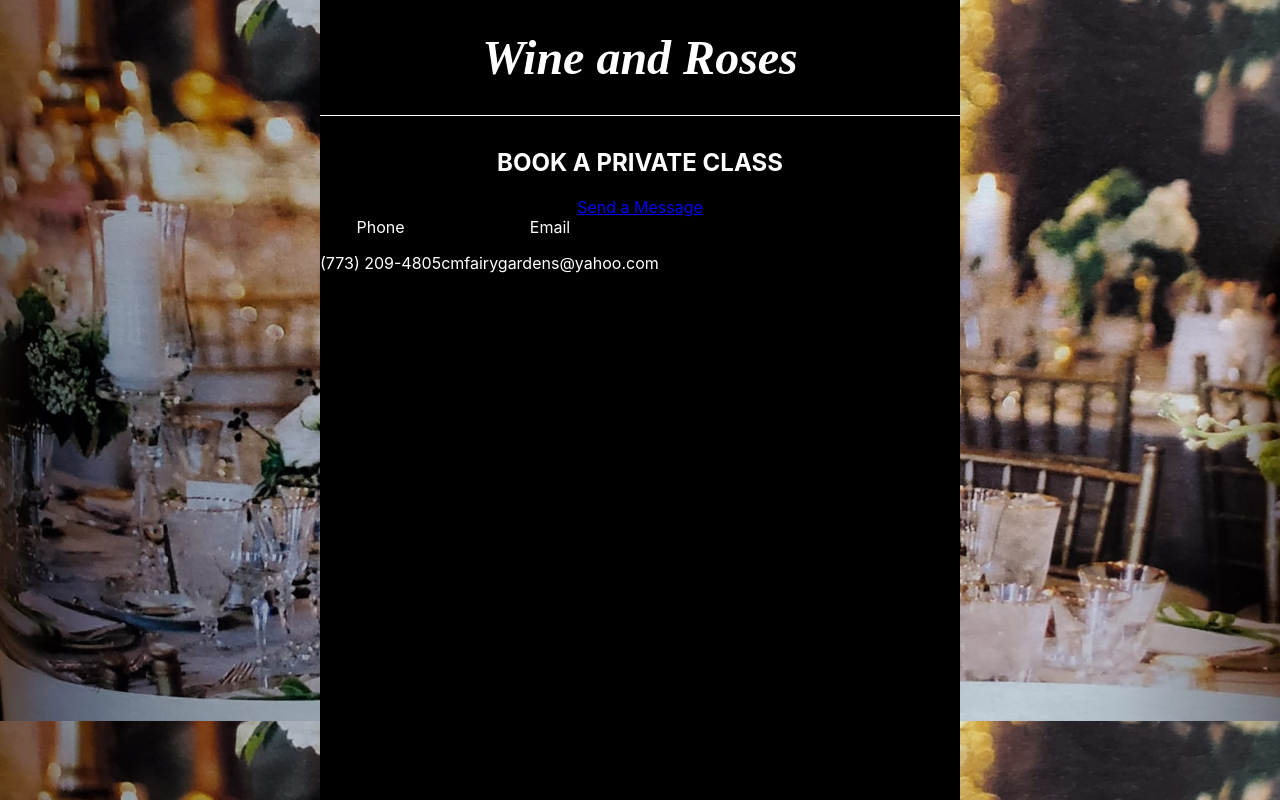
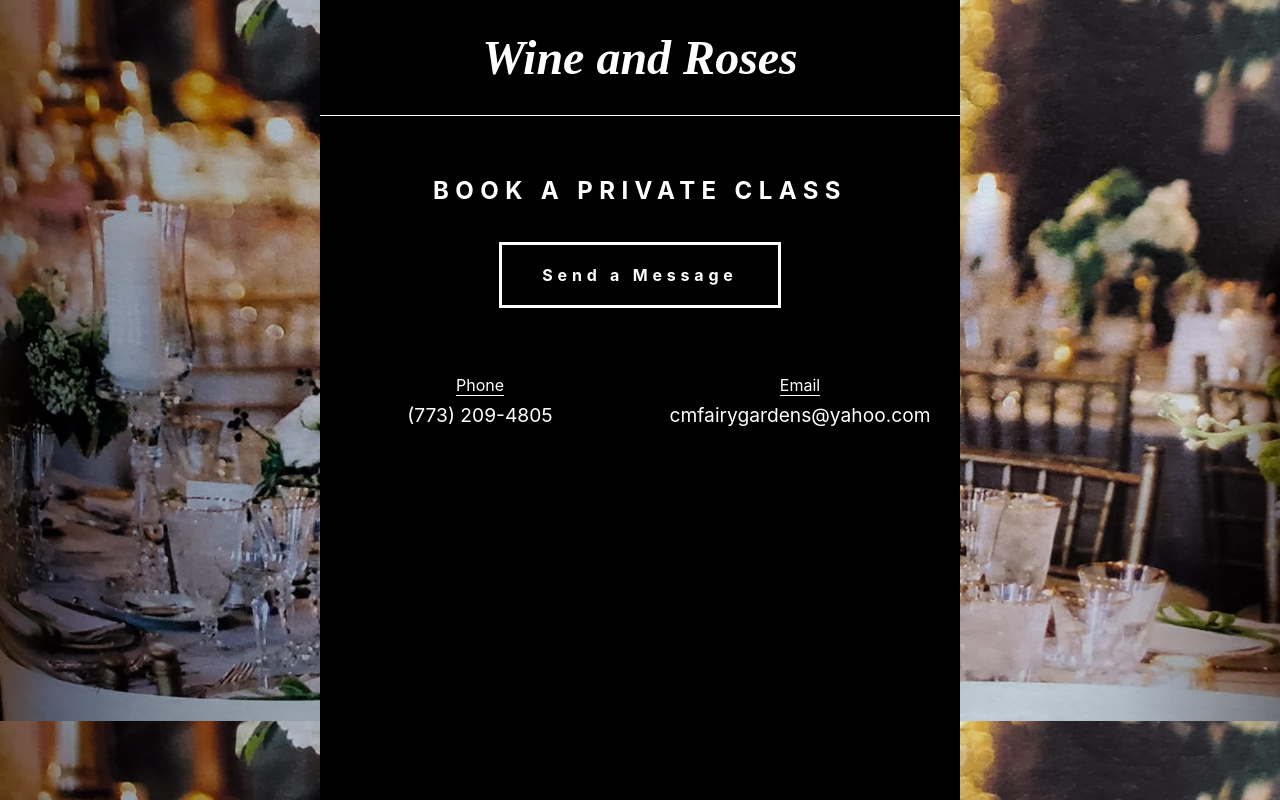
Before and after one commit to NickStrick/WineAndRoses, a React (Create React App) app in the folder roses/: page / in a window 1280 px wide. Built offline with nearby package versions, Linux system fonts and the light colour scheme.

Commit message:
styled info

```diff
--- a/roses/src/App.scss
+++ b/roses/src/App.scss
@@ -1,6 +1,7 @@
 
 //variables
 $background-base: black;
+$hover-base: rgb(255, 229, 144);
 
 //media queries
 $mobile: 700px;
@@ -40,15 +41,44 @@ $mobile: 700px;
     font-style: italic;
     font-size: 3rem;
     border-bottom: 1px solid white;
+    margin-bottom: 60px;
   }
 }
 
 //contact section
+
 .info{
+  .msg{
+    color: white;
+    text-decoration: none;
+    padding: 20px 40px;
+    border: 3px solid white;
+    font-weight: bold;
+    letter-spacing: .3rem;
+  }
+  .msg:hover{
+    color: $hover-base;
+    border: 3px solid $hover-base;
+  }
   .contact-title{
+    letter-spacing: .4rem;
+    margin-bottom: 60px;
 
   }
   .contacts{
     display:flex;
+    justify-content: space-evenly;
+    margin-top: 90px;
+    .item{
+      width: 50%;
+      label{
+        font-size: 1rem;
+        border-bottom: .5px solid white;
+      }
+      p{
+        font-size: 1.2rem;
+        margin-top: 8px;
+      }
+    }
   }
 }
```
